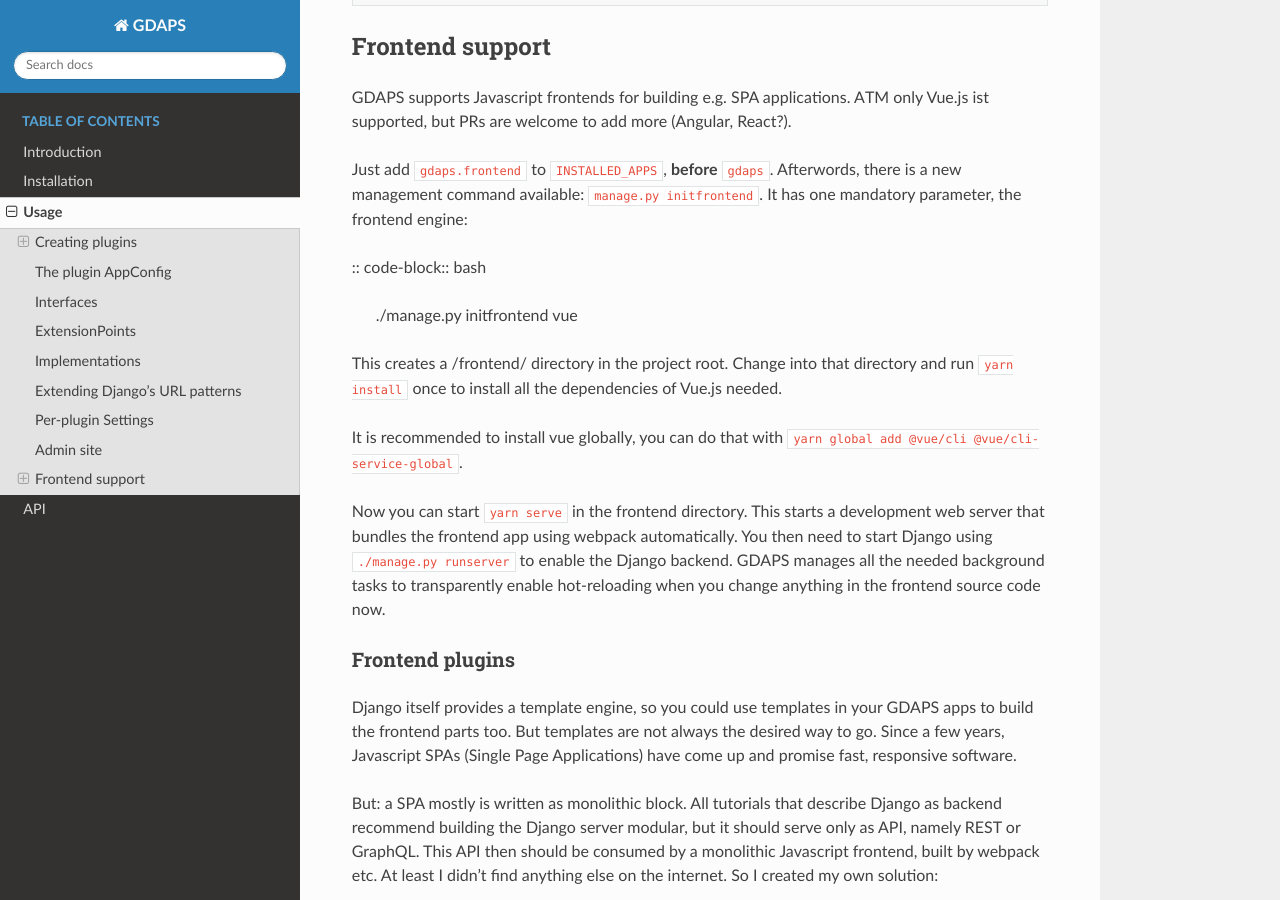
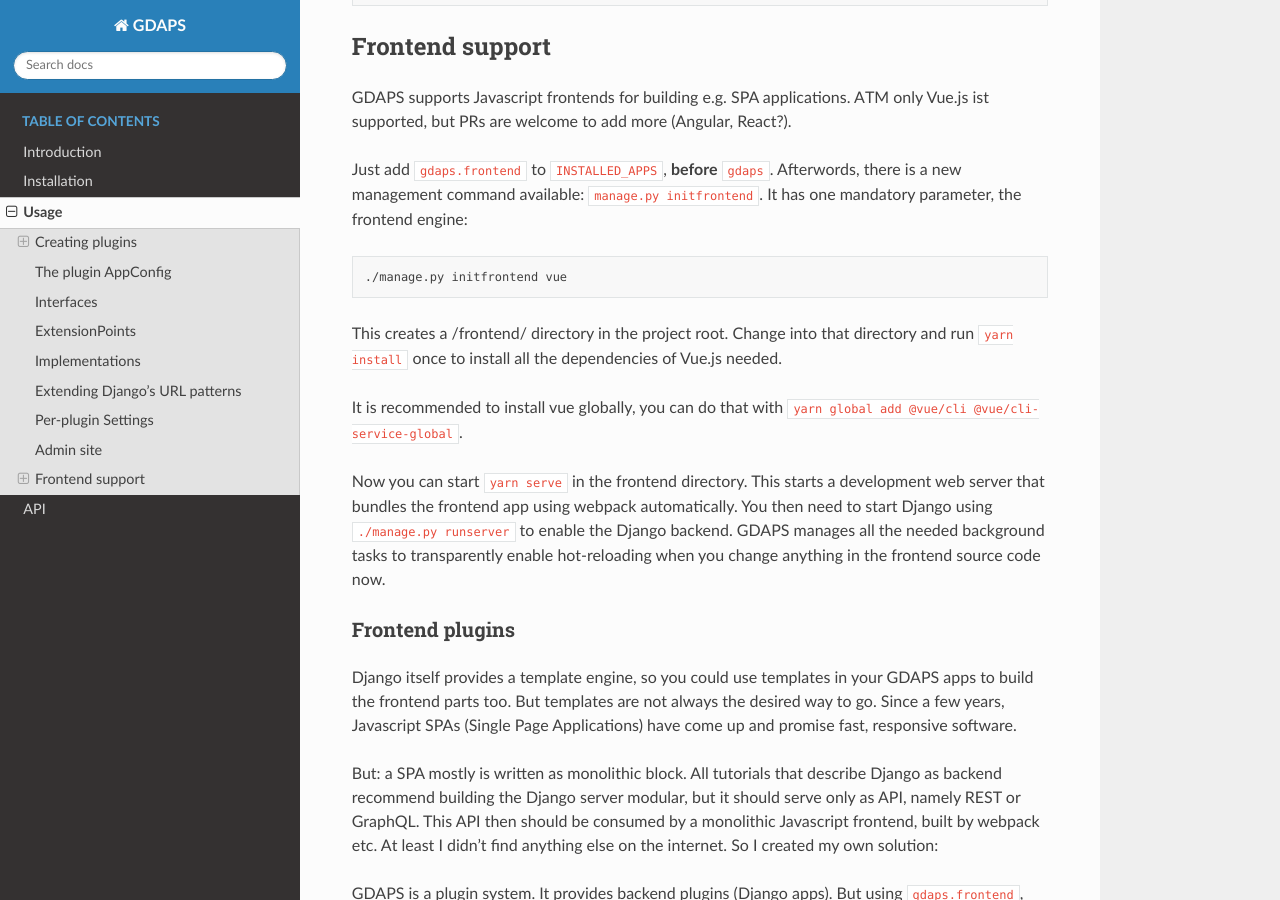
Before and after one commit to rogue707Dev/django-gdaps, a Sphinx documentation site: the page built from docs/usage.rst, in a window 1280 px wide and 900 px high, scrolled down 5361 px. Built offline with Sphinx 7.4.7 and the Read the Docs theme 2.0.0, drawn with Linux system fonts in a browser that asks for light colours; pages that are not in the unit, such as notebooks, are missing from menus.

Commit message:
correct rst command

```diff
--- a/docs/usage.rst
+++ b/docs/usage.rst
@@ -288,7 +288,7 @@
 management command available: ``manage.py initfrontend``. It has one
 mandatory parameter, the frontend engine:
 
-:: code-block:: bash
+.. code-block:: bash
 
     ./manage.py initfrontend vue
 
```
